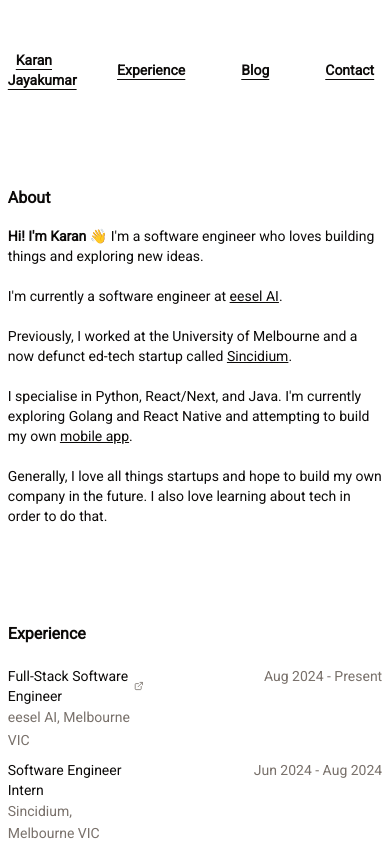
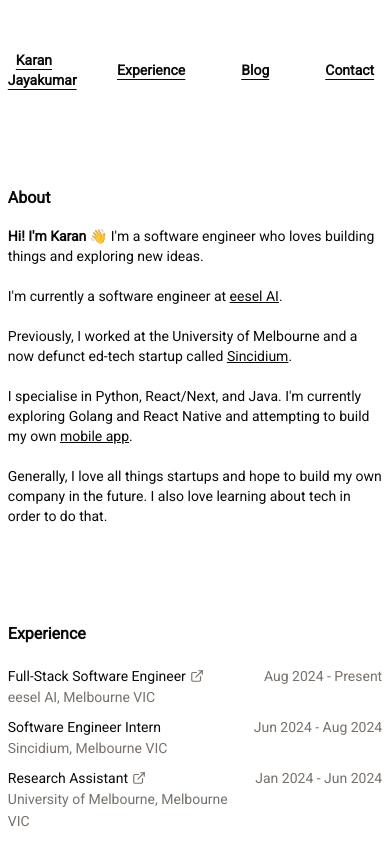
Before and after one commit to KaranJayakumar/portfolio, a Next.js app: page / in a window 390 px wide. Shown: the top 843 px of the page. Built offline with nearby package versions, Linux system fonts and the light colour scheme.

Commit message:
Fix : responsiveness bug with stray icon

```diff
--- a/app/_components/layout/ExperienceLayout.tsx
+++ b/app/_components/layout/ExperienceLayout.tsx
@@ -51,13 +51,15 @@ export const ExperienceItem = ({
           : ""
       }`}
     >
-      <div className="flex flex-col mr-26">
+      <div className="flex flex-col min-w-0 md:mr-26">
         <div
           className={`flex items-center gap-x-1 font-medium ${
             blogKey ? "group-hover:underline underline-offset-4" : ""
           }`}
         >
-          {position}
+          <p className="inline-block max-w-full break-words">
+            {position}
+          </p>
           {blogKey && (
             <ExternalLinkIcon
               width={14}
```
